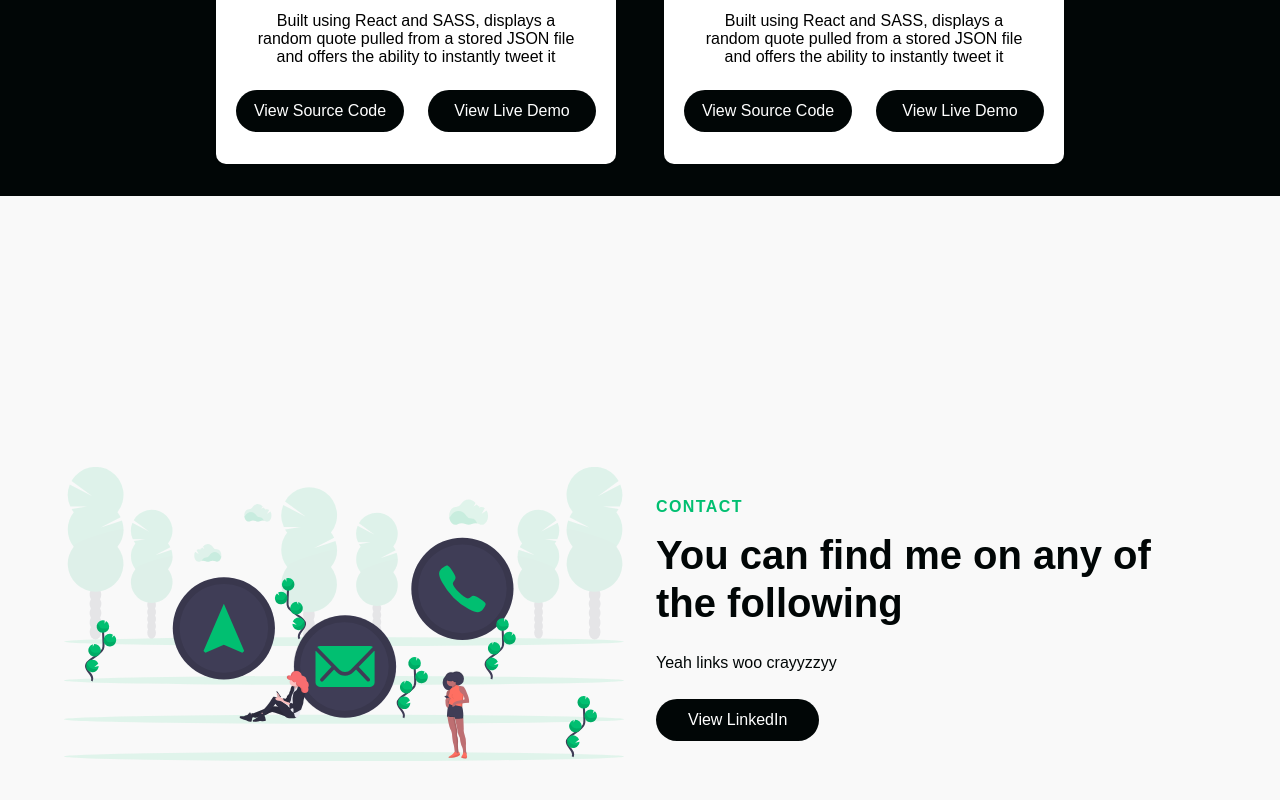
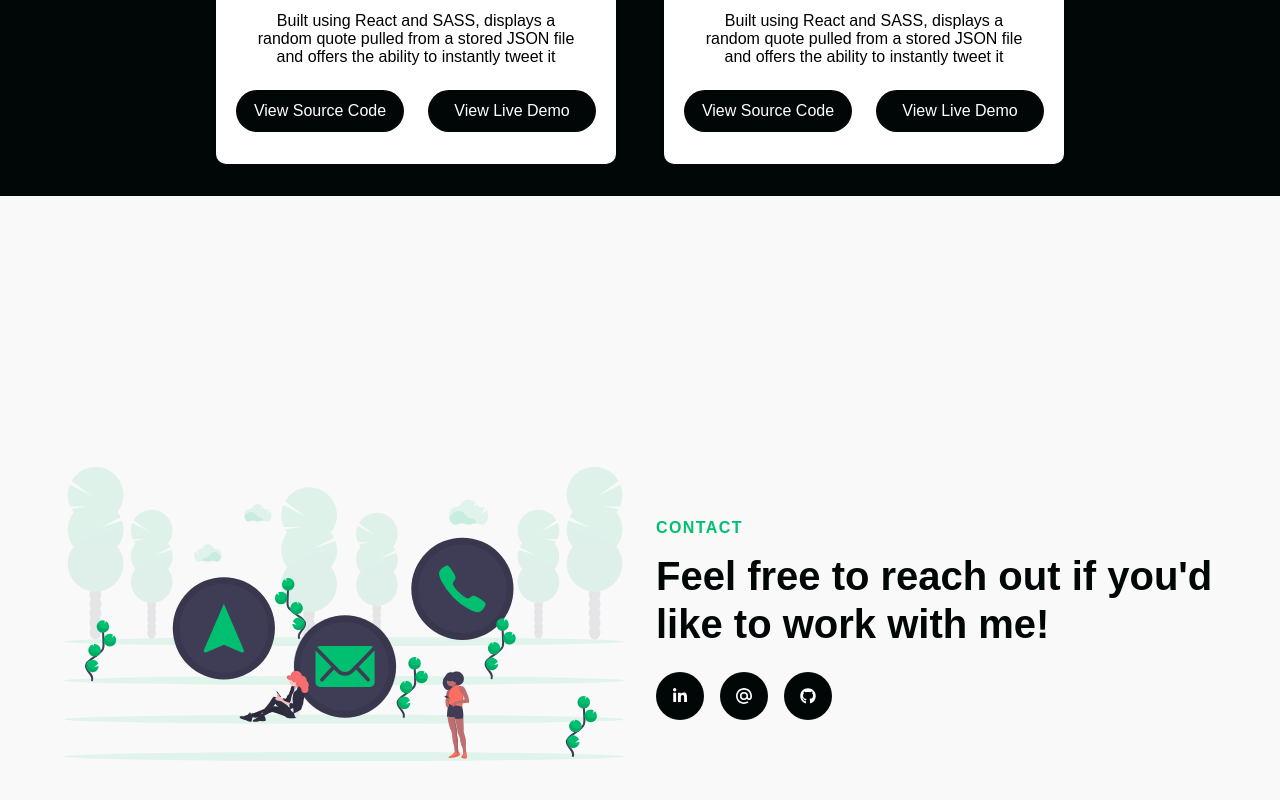
Before and after one commit to VinuJ/my-portfolio, a Next.js app: page / in a window 1280 px wide. Shown: the part 2825-3625 px from the top of the page. Built offline with nearby package versions, Linux system fonts and the light colour scheme; a web font is replaced by a local one.

Commit message:
Added contact links

```diff
--- a/pages/index.tsx
+++ b/pages/index.tsx
@@ -3,10 +3,11 @@ import Head from "next/head";
 import React, { useState } from "react";
 import Hero from "../src/components/Hero";
 import Info from "../src/components/Info";
-import { homeObjOne, homeObjTwo } from "../src/components/Info/Data";
+import { homeObjOne, contactObj } from "../src/components/Info/Data";
 import Navbar from "../src/components/Navbar";
 import Sidebar from "../src/components/Sidebar";
 import Projects from "../src/components/Projects"
+import Contact from "../src/components/Contact";
 
 const Home: NextPage = () => {
   const [isOpen, setIsOpen] = useState(false);
@@ -28,7 +29,7 @@ const Home: NextPage = () => {
       <Hero />
       <Info {...homeObjOne} />
       <Projects />
-      <Info {...homeObjTwo} />
+      <Contact {...contactObj} />
     </div>
   );
 };
--- /dev/null
+++ b/src/components/Contact/ContactElements.tsx
@@ -0,0 +1,148 @@
+import styled from "styled-components";
+import { theme } from "../../../styles/colours";
+
+interface IContainerProps {
+  lightBg?: boolean;
+}
+
+interface IRowProps {
+  imgFirst?: boolean;
+}
+
+interface IHeadingProps {
+  lightText?: boolean;
+}
+
+interface ISubtitleProps {
+  darkText?: boolean;
+}
+
+interface IButtonProps {
+    primary?: boolean;
+    dark?: boolean;
+}
+
+export const InfoContainer = styled.div`
+  min-height: calc(100vh - 5rem);
+  color: #fff;
+  background: ${({ lightBg }: IContainerProps) =>
+    lightBg ? theme.light : theme.dark};
+
+  @media screen and (max-width: 768px) {
+    padding: 6rem 0;
+  }
+`;
+
+export const InfoWrapper = styled.div`
+  display: grid;
+  z-index: 1;
+  height: 54rem;
+  width: 100%;
+  max-height: 70rem;
+  padding: 0 1.5rem;
+  justify-content: center;
+`;
+
+export const InfoRow = styled.div`
+  display: grid;
+  grid-auto-columns: minmax(auto, 1fr);
+  align-items: center;
+  grid-template-areas: ${({ imgFirst }: IRowProps) =>
+    imgFirst ? `'col2 col1'` : `'col1 col2'`};
+
+  @media screen and (max-width: 768px) {
+    grid-template-areas: ${({ imgFirst }: IRowProps) =>
+      imgFirst ? `'col1' 'col2'` : `'col1 col1' 'col2 col2'`};
+  }
+`;
+
+export const Column1 = styled.div`
+  margin-bottom: 1rem;
+  padding: 0 1rem;
+  grid-area: col1;
+`;
+
+export const Column2 = styled.div`
+  margin-bottom: 1rem;
+  padding: 0 1rem;
+  grid-area: col2;
+`;
+
+export const TextWrapper = styled.div`
+  color: #fff;
+  max-width: 35rem;
+  padding-top: 0;
+  padding-bottom: 0rem;
+`;
+
+export const TopLine = styled.p`
+  color: ${theme.colour};
+  font-size: 1rem;
+  line-height: 1rem;
+  font-weight: 700;
+  letter-spacing: 1.4px;
+  text-transform: uppercase;
+  margin-bottom: 1rem;
+`;
+
+export const Heading = styled.h1`
+  color: #fff;
+  margin-bottom: 1.5rem;
+  font-size: 2.5rem;
+  line-height: 1.2;
+  font-weight: 600;
+  color: ${({ lightText }: IHeadingProps) =>
+    lightText ? theme.lightText : theme.dark};
+
+  @media screen and (max-width: 480px) {
+    font-size: 1rem;
+  }
+`;
+
+export const Subtitle = styled.p`
+  color: #fff;
+  max-width: 28rem;
+  font-size: 1rem;
+  line-height: 1.5rem;
+  color: ${({ darkText }: ISubtitleProps) => (darkText ? theme.dark : "#fff")};
+`;
+
+export const ButtonWrapper = styled.div`
+  display: flex;
+  justify-content: flex-start;
+  margin-top: 1.5rem;
+  gap: 1rem;
+`;
+
+export const ImgWrapper = styled.div`
+  max-width: 35rem;
+  height: 100%;
+`;
+
+export const Img = styled.img`
+  width: 100%;
+  margin: 0 0 0.5rem 0;
+  padding-right: 0;
+`;
+
+export const ContactButton = styled.a`
+  border-radius: 3rem;
+  background: ${theme.dark};
+  white-space: nowrap;
+  padding: 1rem 1rem;
+  color: #fff;
+  font-size: 1rem;
+  outline: none;
+  border: none;
+  cursor: pointer;
+  display: flex;
+  justify-content: center;
+  align-items: center;
+  transition: all 0.2s ease-in-out;
+  //max-width: 10.5rem;
+  &:hover {
+    transition: all 0.2s ease-in-out;
+    background: ${({ primary }: IButtonProps) => (primary ? "#fff" : theme.colour)};
+    color: ${({ dark }: IButtonProps) => (dark ? theme.dark : "#fff")};
+  }
+`;
--- /dev/null
+++ b/src/components/Contact/index.tsx
@@ -0,0 +1,74 @@
+import React from "react";
+import { FaLinkedinIn, FaGithub } from "react-icons/fa";
+import { SiMaildotru } from "react-icons/si";
+import {
+  InfoContainer,
+  InfoWrapper,
+  InfoRow,
+  Column1,
+  Column2,
+  TextWrapper,
+  ImgWrapper,
+  TopLine,
+  Heading,
+  Subtitle,
+  Img,
+  ButtonWrapper,
+  ContactButton
+} from "./ContactElements";
+
+interface IProps {
+  id: string;
+  lightBg: boolean;
+  lightText: boolean;
+  darkText: boolean;
+  topLine: string;
+  headline: string;
+  description: string;
+  imgFirst: boolean;
+  img: any;
+  alt: string;
+  primary: boolean;
+  dark: boolean;
+}
+
+const Info = ({
+  id,
+  lightBg,
+  lightText,
+  darkText,
+  topLine,
+  headline,
+  description,
+  imgFirst,
+  img,
+  alt
+}: IProps) => {
+  return (
+    <InfoContainer id={id} lightBg={lightBg}>
+      <InfoWrapper>
+        <InfoRow imgFirst={imgFirst}>
+          <Column1>
+            <TextWrapper>
+              <TopLine>{topLine}</TopLine>
+              <Heading lightText={lightText}>{headline}</Heading>
+              <Subtitle darkText={darkText}>{description}</Subtitle>
+              <ButtonWrapper>
+                <ContactButton href="https://www.linkedin.com/in/vinu-jey/" target="_blank"><FaLinkedinIn /></ContactButton>
+                <ContactButton href="mailto:vinusan.jey@gmail.com" target="_blank"><SiMaildotru /></ContactButton>
+                <ContactButton href="https://github.com/VinuJ" target="_blank"><FaGithub /></ContactButton>
+              </ButtonWrapper>
+            </TextWrapper>
+          </Column1>
+          <Column2>
+            <ImgWrapper>
+              <Img src={img} alt={alt}></Img>
+            </ImgWrapper>
+          </Column2>
+        </InfoRow>
+      </InfoWrapper>
+    </InfoContainer>
+  );
+};
+
+export default Info;
--- a/src/components/Hero/index.tsx
+++ b/src/components/Hero/index.tsx
@@ -23,7 +23,7 @@ const Hero = () => {
           company at the same time.
         </HeroP>
         <ButtonWrapper>
-          <Button to="about" smooth={true} duration={500} spy={true} primary dark>
+          <Button to="about" smooth={true} duration={500} spy={true} offset={-80} primary dark>
             Learn More
           </Button>
         </ButtonWrapper>
--- a/src/components/Info/Data.tsx
+++ b/src/components/Info/Data.tsx
@@ -6,7 +6,7 @@ export const homeObjOne = {
   topLine: "About Me",
   headline: "Computer science graduate that loves to code",
   description:
-    "Looking for entry level jobs. Graduated with first class honours (78%) Bachelor of Engineering in computer science from the University of York",
+    "Looking for entry level software engineering roles. Graduated with first class honours Bachelor of Engineering in computer science from the University of York and blah blah blah",
   buttonLabel: "View Projects",
   imgFirst: false,
   img: "/svg-1.svg",
@@ -15,19 +15,17 @@ export const homeObjOne = {
   dark: false,
 };
 
-export const homeObjTwo = {
+export const contactObj = {
   id: "contact",
   lightBg: true,
   lightText: false,
   darkText: true,
   topLine: "Contact",
-  headline: "You can find me on any of the following",
-  description:
-    "Yeah links woo crayyzzyy",
-  buttonLabel: "View LinkedIn",
+  headline: "Feel free to reach out if you'd like to work with me!",
+  description: "",
   imgFirst: true,
   img: "/svg-8.svg",
-  alt: "Programming",
+  alt: "Contact",
   primary: false,
   dark: false,
 };
```
